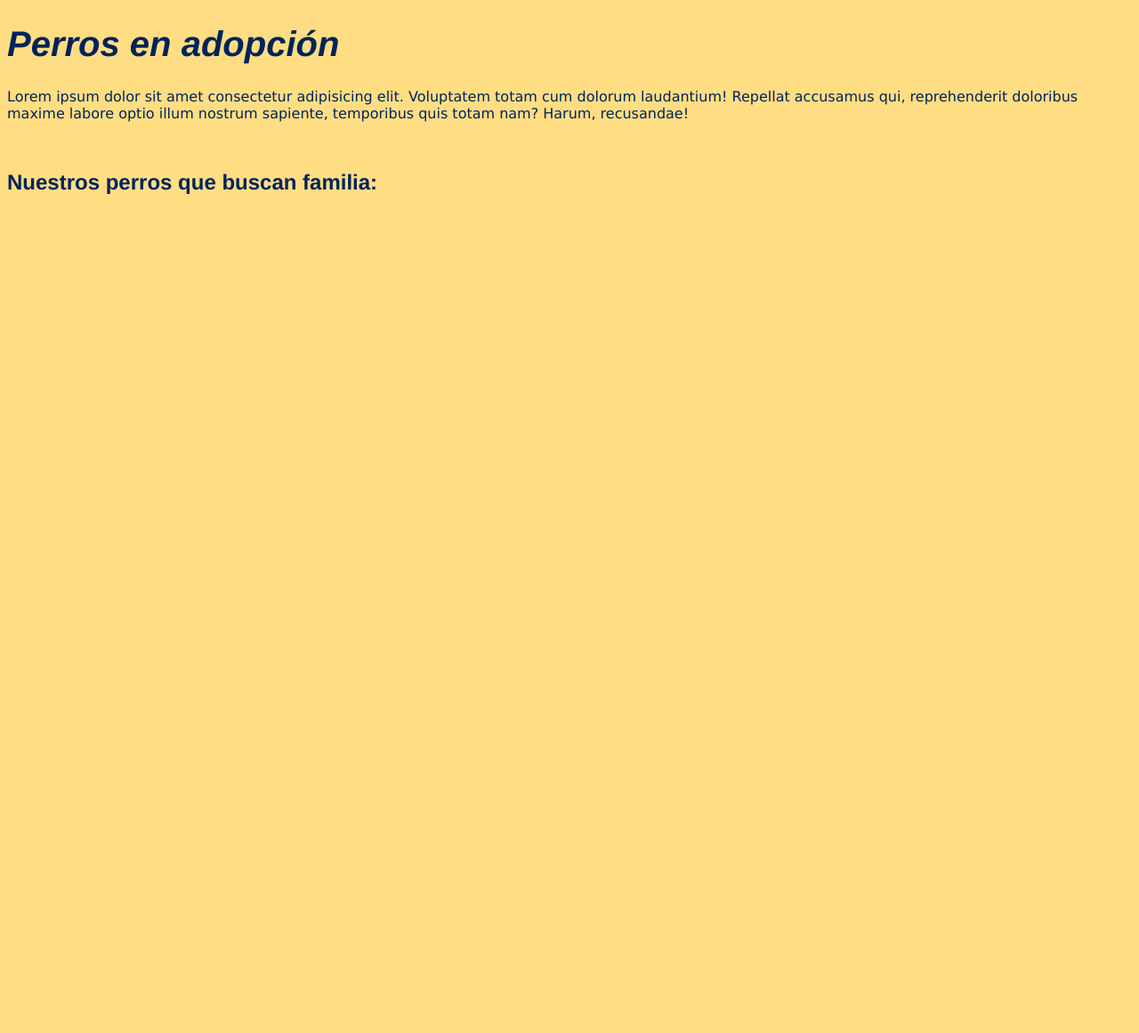
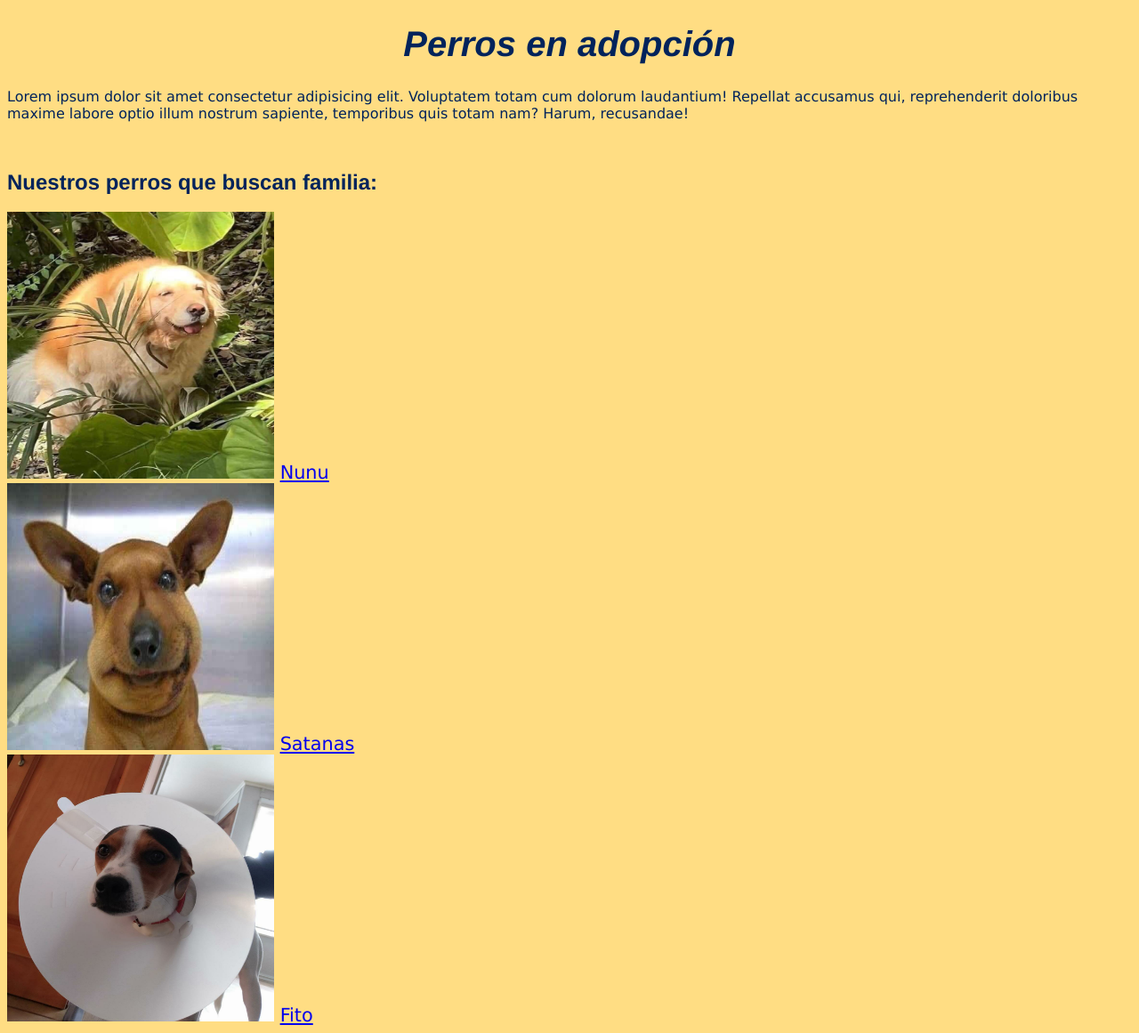
Before and after one commit to Perrogamer777/act1, a plain HTML site: page perros.html in a window 1280 px wide. Shown: the whole page at 89% size. Before the commit the page ends 800 px from the top, so only its background shows below. Drawn offline with Linux system fonts and the light colour scheme.

Commit message:
perros en adopción

```diff
--- a/perros.html
+++ b/perros.html
@@ -12,6 +12,7 @@
           font-size: 250%;
           color: rgb(0, 35, 91);
           font-style: italic;
+          text-align: center;
         }
 
         h2{
@@ -36,10 +37,44 @@
 </head>
 <body style="background-color: rgb(255, 221, 131);">
 
-    <h1>Perros en adopción</h1>
-    <p>Lorem ipsum dolor sit amet consectetur adipisicing elit. Voluptatem totam cum dolorum laudantium! Repellat accusamus qui, reprehenderit doloribus maxime labore optio illum nostrum sapiente, temporibus quis totam nam? Harum, recusandae!</p>
-    <br>
-    <h2>Nuestros perros que buscan familia:</h2>
+  <header>
+  <h1>Perros en adopción</h1>
+  </header>
+
+  <div>
+  <p>Lorem ipsum dolor sit amet consectetur adipisicing elit. Voluptatem totam cum dolorum laudantium! Repellat accusamus qui, reprehenderit doloribus maxime labore optio illum nostrum sapiente, temporibus quis totam nam? Harum, recusandae!</p>
+  </div>
+
+  <br>
+  <div>
+  <h2>Nuestros perros que buscan familia:</h2>
+  </div>
+
+  <div style="font-family: 'Verdana'; font-size: 130%;">
+
+    <img src="Imagenes/cakita.jpeg" alt="kakita" width="300" height="300">
+    <a href="index.html" target="_top">Nunu</a>
+    </div>
+
+    <div style="font-family: 'Verdana'; font-size: 130%;">
+
+      <img src="Imagenes/perroinxao.JPG" alt="satanas" width="300" height="300">
+      <a href="index.html" target="_top">Satanas</a>
+    </div>
+
+    <div style="font-family: 'Verdana'; font-size: 130%;">
+
+      <img src="Imagenes/fito.jpg" alt="Hitler" width="300" height="300" >
+      <a href="index.html" target="_top">Fito</a>
+    </div>
+
+
+
+
+
+
+
+
 
 </body>
 </html>
```
